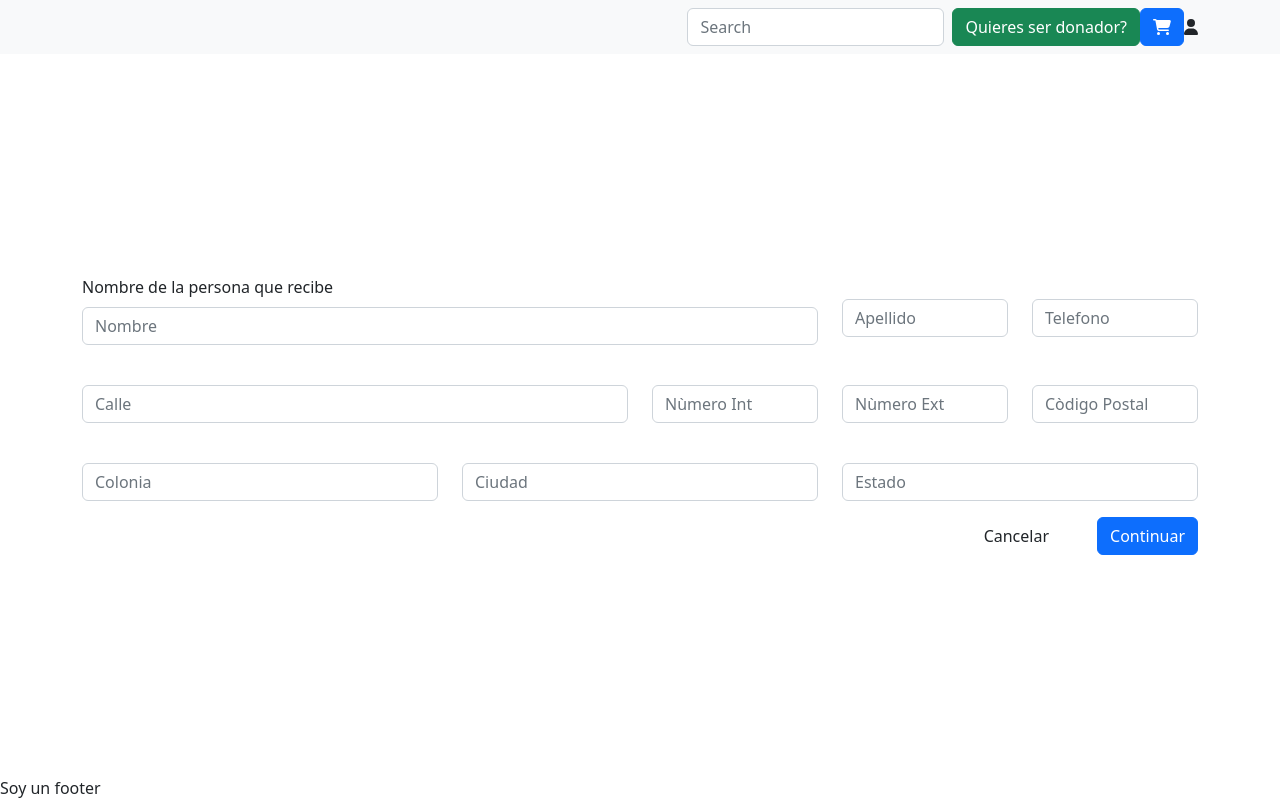
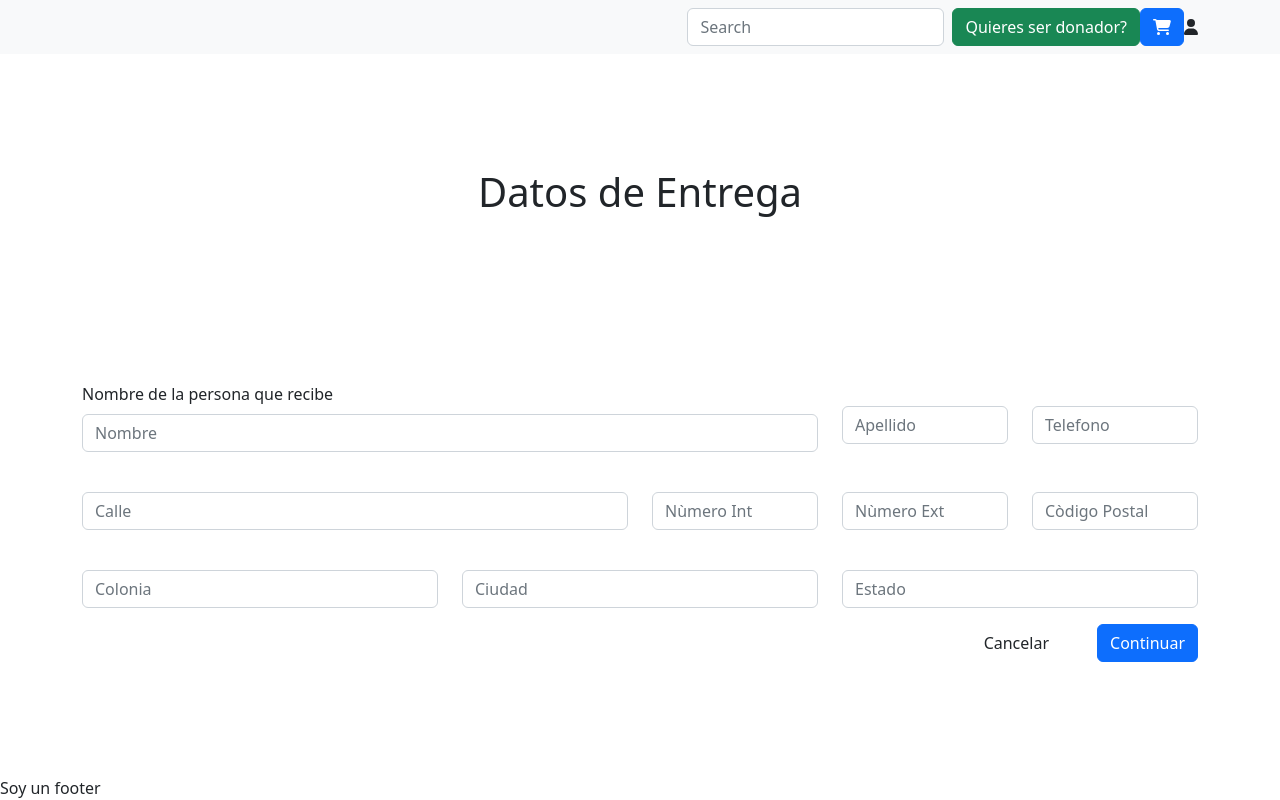
Before and after one commit to StovMedina/blu-front-end, a React (Create React App) app: page /shippingdetails in a window 1280 px wide. Built offline with nearby package versions, Linux system fonts and the light colour scheme.

Commit message:
Product checkout was added

```diff
--- a/src/App.scss
+++ b/src/App.scss
@@ -2,3 +2,4 @@
 @import "pages/Login/Login.scss";
 @import "components/Images/BluIlustration.scss";
 @import "components/Cards/PrimaryCard/BluCard.scss";
+@import "pages/ShippingDetails/ShippingDetails.scss";
--- a/src/pages/ShippingDetails/ShippingDetails.js
+++ b/src/pages/ShippingDetails/ShippingDetails.js
@@ -10,7 +10,8 @@ const ShippingDetails = () => {
     <div>
 
       <main className="container">
-
+      <h1 className="text-center mb-3">Datos de Entrega</h1>
+      <div className="empty-container"></div>
         <Form className="row">
           <BluInput
             extraClasses="col-12 col-md-8"
--- /dev/null
+++ b/src/pages/ShippingDetails/ShippingDetails.scss
@@ -0,0 +1,3 @@
+.empty-container{
+    height: 150px;
+}
```
Also changed, not shown: src/pages/ProductsCheckOut/ProductCheckout.js (added, +21 -0 lines).
